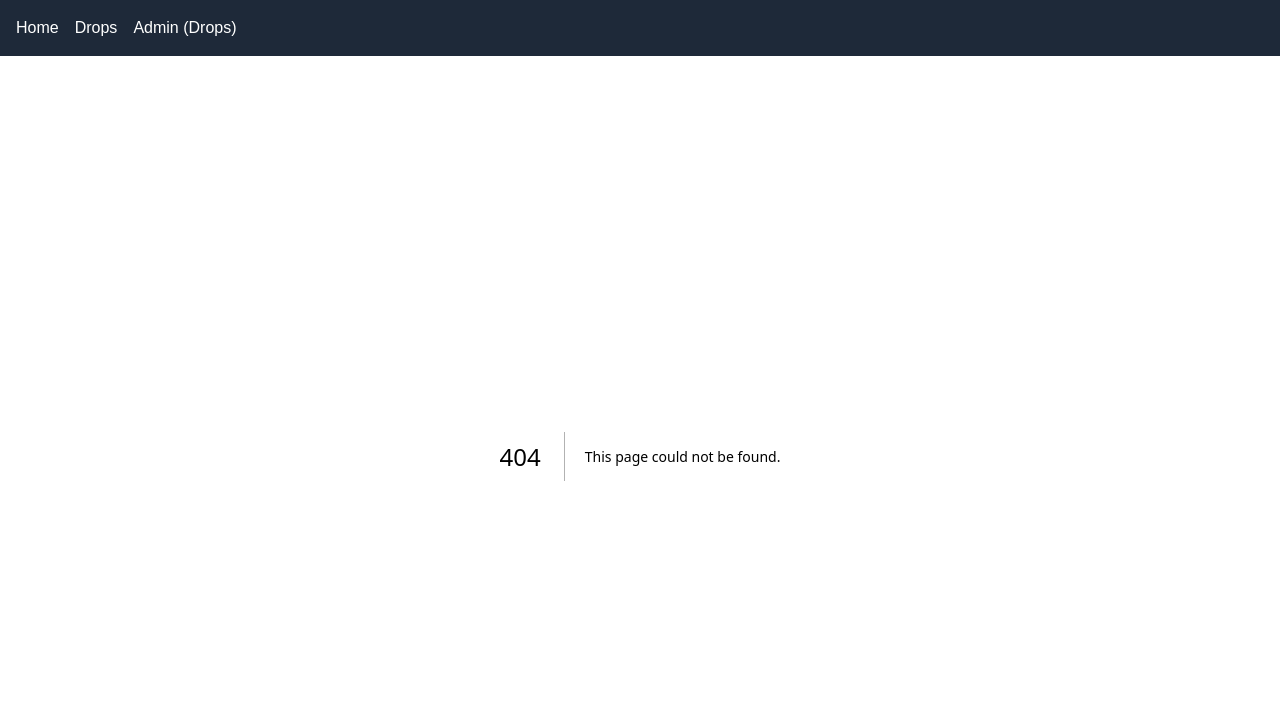
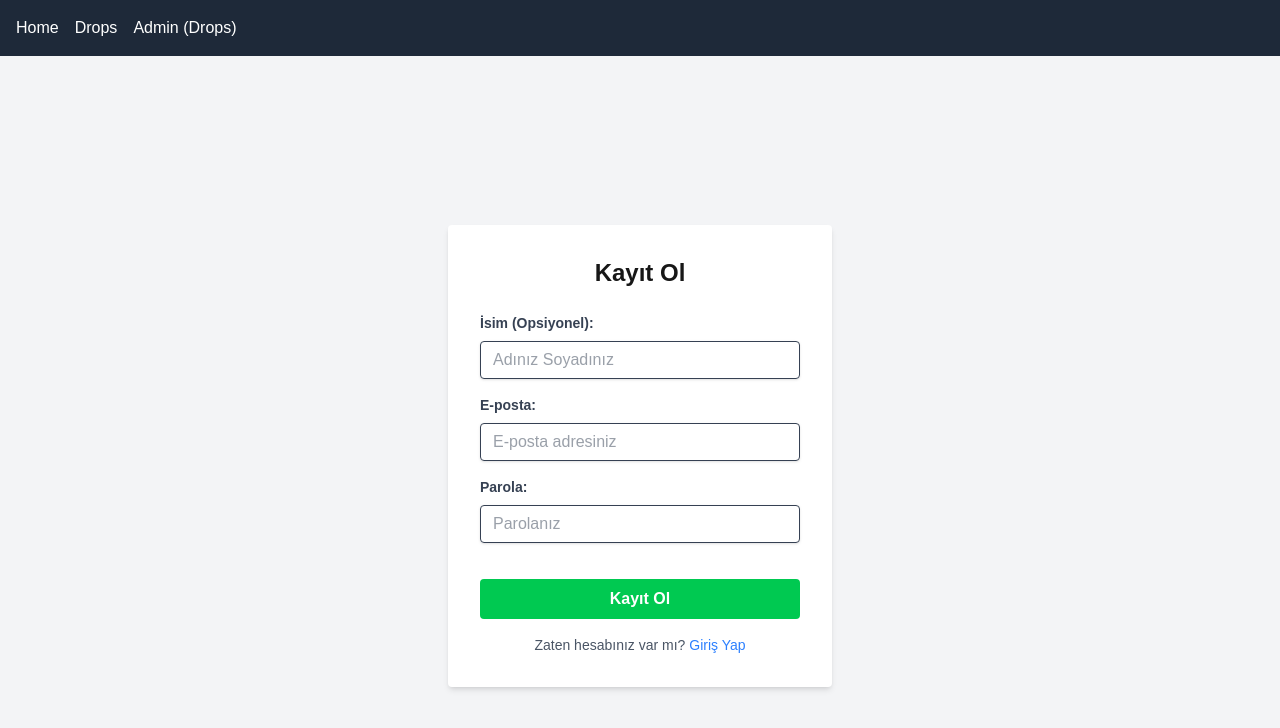
Before and after one commit to Berkayozgun/dropspot, a Next.js app in the folder dropspot-frontend/: page /auth/register in a window 1280 px wide. Before the commit this address had no page. Shown: the top 728 px of the page. Built offline with nearby package versions, Linux system fonts and the light colour scheme.

Commit message:
feat: Add basic Login and Register pages to frontend

```diff
--- /dev/null
+++ b/dropspot-frontend/app/auth/login/page.tsx
@@ -0,0 +1,38 @@
+export default function LoginPage() {
+  return (
+    <div className="min-h-screen flex items-center justify-center bg-gray-100">
+      <div className="bg-white p-8 rounded shadow-md w-full max-w-sm">
+        <h1 className="text-2xl font-bold mb-6 text-center">Giriş Yap</h1>
+        <form>
+          <div className="mb-4">
+            <label htmlFor="email" className="block text-gray-700 text-sm font-bold mb-2">E-posta:</label>
+            <input
+              type="email"
+              id="email"
+              className="shadow appearance-none border rounded w-full py-2 px-3 text-gray-700 leading-tight focus:outline-none focus:shadow-outline"
+              placeholder="E-posta adresiniz"
+            />
+          </div>
+          <div className="mb-6">
+            <label htmlFor="password" className="block text-gray-700 text-sm font-bold mb-2">Parola:</label>
+            <input
+              type="password"
+              id="password"
+              className="shadow appearance-none border rounded w-full py-2 px-3 text-gray-700 mb-3 leading-tight focus:outline-none focus:shadow-outline"
+              placeholder="Parolanız"
+            />
+          </div>
+          <button
+            type="submit"
+            className="bg-blue-500 hover:bg-blue-700 text-white font-bold py-2 px-4 rounded w-full focus:outline-none focus:shadow-outline"
+          >
+            Giriş Yap
+          </button>
+        </form>
+        <p className="text-center text-gray-600 text-sm mt-4">
+          Hesabınız yok mu? <a href="/auth/register" className="text-blue-500 hover:text-blue-800">Kayıt Ol</a>
+        </p>
+      </div>
+    </div>
+  );
+}
--- /dev/null
+++ b/dropspot-frontend/app/auth/register/page.tsx
@@ -0,0 +1,47 @@
+export default function RegisterPage() {
+  return (
+    <div className="min-h-screen flex items-center justify-center bg-gray-100">
+      <div className="bg-white p-8 rounded shadow-md w-full max-w-sm">
+        <h1 className="text-2xl font-bold mb-6 text-center">Kayıt Ol</h1>
+        <form>
+          <div className="mb-4">
+            <label htmlFor="name" className="block text-gray-700 text-sm font-bold mb-2">İsim (Opsiyonel):</label>
+            <input
+              type="text"
+              id="name"
+              className="shadow appearance-none border rounded w-full py-2 px-3 text-gray-700 leading-tight focus:outline-none focus:shadow-outline"
+              placeholder="Adınız Soyadınız"
+            />
+          </div>
+          <div className="mb-4">
+            <label htmlFor="email" className="block text-gray-700 text-sm font-bold mb-2">E-posta:</label>
+            <input
+              type="email"
+              id="email"
+              className="shadow appearance-none border rounded w-full py-2 px-3 text-gray-700 leading-tight focus:outline-none focus:shadow-outline"
+              placeholder="E-posta adresiniz"
+            />
+          </div>
+          <div className="mb-6">
+            <label htmlFor="password" className="block text-gray-700 text-sm font-bold mb-2">Parola:</label>
+            <input
+              type="password"
+              id="password"
+              className="shadow appearance-none border rounded w-full py-2 px-3 text-gray-700 mb-3 leading-tight focus:outline-none focus:shadow-outline"
+              placeholder="Parolanız"
+            />
+          </div>
+          <button
+            type="submit"
+            className="bg-green-500 hover:bg-green-700 text-white font-bold py-2 px-4 rounded w-full focus:outline-none focus:shadow-outline"
+          >
+            Kayıt Ol
+          </button>
+        </form>
+        <p className="text-center text-gray-600 text-sm mt-4">
+          Zaten hesabınız var mı? <a href="/auth/login" className="text-blue-500 hover:text-blue-800">Giriş Yap</a>
+        </p>
+      </div>
+    </div>
+  );
+}
```
